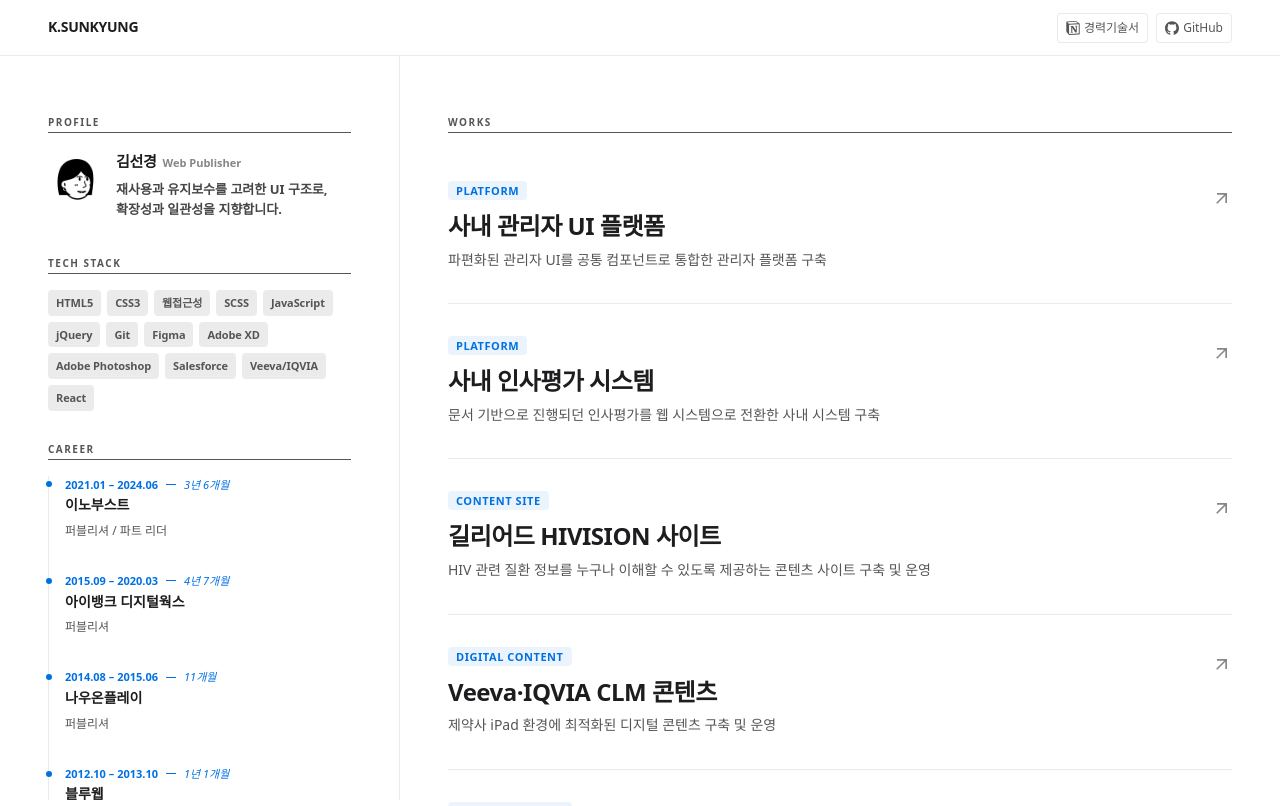
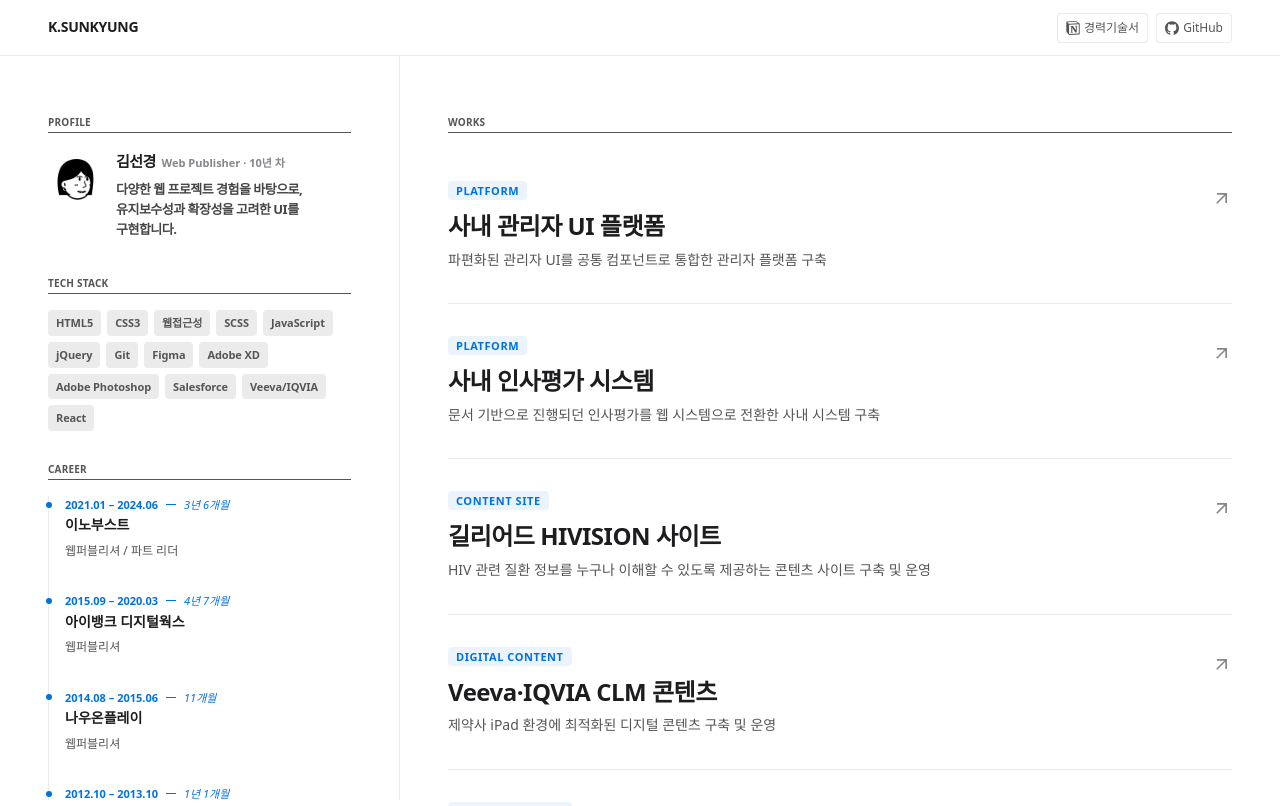
Before and after one commit to skkim0130/portfolio-sk, a React (Vite) app: page / in a window 1280 px wide. Shown: the top 806 px of the page. Built offline with nearby package versions, Linux system fonts and the light colour scheme; a web font is replaced by a local one.

Commit message:
feat: 총 경력 자동 계산 및 프로필 개선

```diff
--- a/src/data/career.js
+++ b/src/data/career.js
@@ -4,27 +4,45 @@ export const CAREER_DATA = [
     end: "2024.06",
     period: "3년 6개월",
     company: "이노부스트",
-    role: "퍼블리셔 / 파트 리더",
+    role: "웹퍼블리셔 / 파트 리더",
   },
   {
     start: "2015.09",
     end: "2020.03",
     period: "4년 7개월",
     company: "아이뱅크 디지털웍스",
-    role: "퍼블리셔",
+    role: "웹퍼블리셔",
   },
   {
     start: "2014.08",
     end: "2015.06",
     period: "11개월",
     company: "나우온플레이",
-    role: "퍼블리셔",
+    role: "웹퍼블리셔",
   },
   {
     start: "2012.10",
     end: "2013.10",
     period: "1년 1개월",
     company: "블루웹",
-    role: "디자이너",
+    role: "웹디자이너 / 퍼블리싱",
   },
 ];
+
+// 계산
+export const getTotalCareerText = () => {
+  const totalMonths = CAREER_DATA.reduce((sum, item) => {
+    const [sy, sm] = item.start.split(".").map(Number);
+    const [ey, em] = item.end.split(".").map(Number);
+
+    return sum + (ey - sy) * 12 + (em - sm) + 1;
+  }, 0);
+
+  const years = Math.floor(totalMonths / 12);
+  const months = totalMonths % 12;
+
+  return {
+    years,
+    text: `${years}년 ${months}개월`,
+  };
+};
--- a/src/data/profile.js
+++ b/src/data/profile.js
@@ -1,10 +1,15 @@
 import { PATH } from "@/constants/path";
+import { getTotalCareerText } from "./career";
+
+const career = getTotalCareerText();
 
 export const PROFILE_DATA = {
   name: "김선경",
   profileImg: PATH.PROFILE,
   role: "Web Publisher",
-  intro: "재사용과 유지보수를 고려한 UI 구조로, 확장성과 일관성을 지향합니다.",
+  career: `${career.years}년 차`,
+  intro:
+    "다양한 웹 프로젝트 경험을 바탕으로, 유지보수성과 확장성을 고려한 UI를 구현합니다.",
   notionUrl:
     "https://smoggy-linen-a30.notion.site/2ee1a88239c380de94d1ed9d1f2bf461",
   githubUrl: "https://github.com/skkim0130/portfolio-sk",
--- a/src/sections/Profile/Profile.jsx
+++ b/src/sections/Profile/Profile.jsx
@@ -3,7 +3,7 @@ import SectionLayout from "../SectionLayout";
 import styles from "./Profile.module.scss";
 
 export default function Profile() {
-  const { name, role, intro, profileImg } = PROFILE_DATA;
+  const { name, role, career, intro, profileImg } = PROFILE_DATA;
 
   return (
     <SectionLayout title="profile">
@@ -20,7 +20,9 @@ export default function Profile() {
         <div className={styles.meta}>
           <div className={styles.nameGroup}>
             <span className={styles.name}>{name}</span>
-            <span className={styles.role}>{role}</span>
+            <span className={styles.sub}>
+              {role} · {career}
+            </span>
           </div>
           <p className={styles.intro}>{intro}</p>
         </div>
--- a/src/sections/Profile/Profile.module.scss
+++ b/src/sections/Profile/Profile.module.scss
@@ -15,11 +15,11 @@
     .name {
       font-size: font("base");
       font-weight: 800;
-      letter-spacing: -0.02em;
+      letter-spacing: -0.04em;
       color: color("text");
     }
 
-    .role {
+    .sub {
       font-size: rem(11);
       font-weight: 600;
       color: color("muted");
@@ -27,10 +27,11 @@
   }
 
   .intro {
-    padding: rem(6) rem(20) rem(6) rem(0);
+    padding: rem(6) rem(6) rem(6) rem(0);
     font-size: rem(13);
     font-weight: 600;
     line-height: 1.55;
+    letter-spacing: -0.04em;
     color: rgba(color("text"), 0.82);
     word-break: keep-all;
   }
--- a/src/sections/SectionLayout.module.scss
+++ b/src/sections/SectionLayout.module.scss
@@ -6,7 +6,7 @@
   .label {
     font-size: rem(10);
     text-transform: uppercase;
-    letter-spacing: 0.15em;
+    letter-spacing: 0.02em;
     font-weight: 800;
     color: color("text-soft");
     border-bottom: 1px solid color("text-soft");
```
